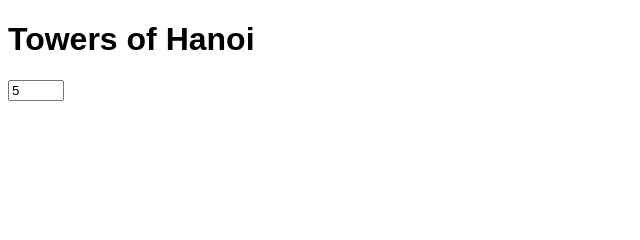
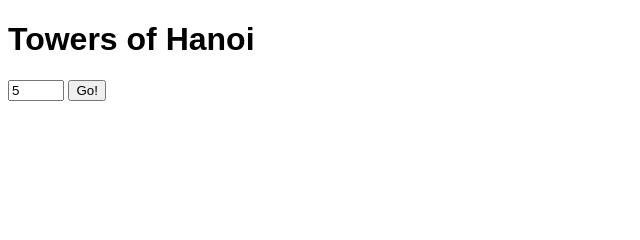
Before and after one commit to kevcomedia/towers-of-hanoi, a plain HTML site: page index.html in a window 1280 px wide. Shown: the top 240 px of the page, 0-640 px from the left. Drawn offline with Linux system fonts and the light colour scheme.

Commit message:
Add start button

```diff
--- a/index.html
+++ b/index.html
@@ -9,6 +9,7 @@
   <h1>Towers of Hanoi</h1>
 
   <input id="disks" type="number" value="5" min="5" max="10">
+  <input id="start" type="button" value="Go!">
 
   <div class="towers" id="towers">
   </div>
```
